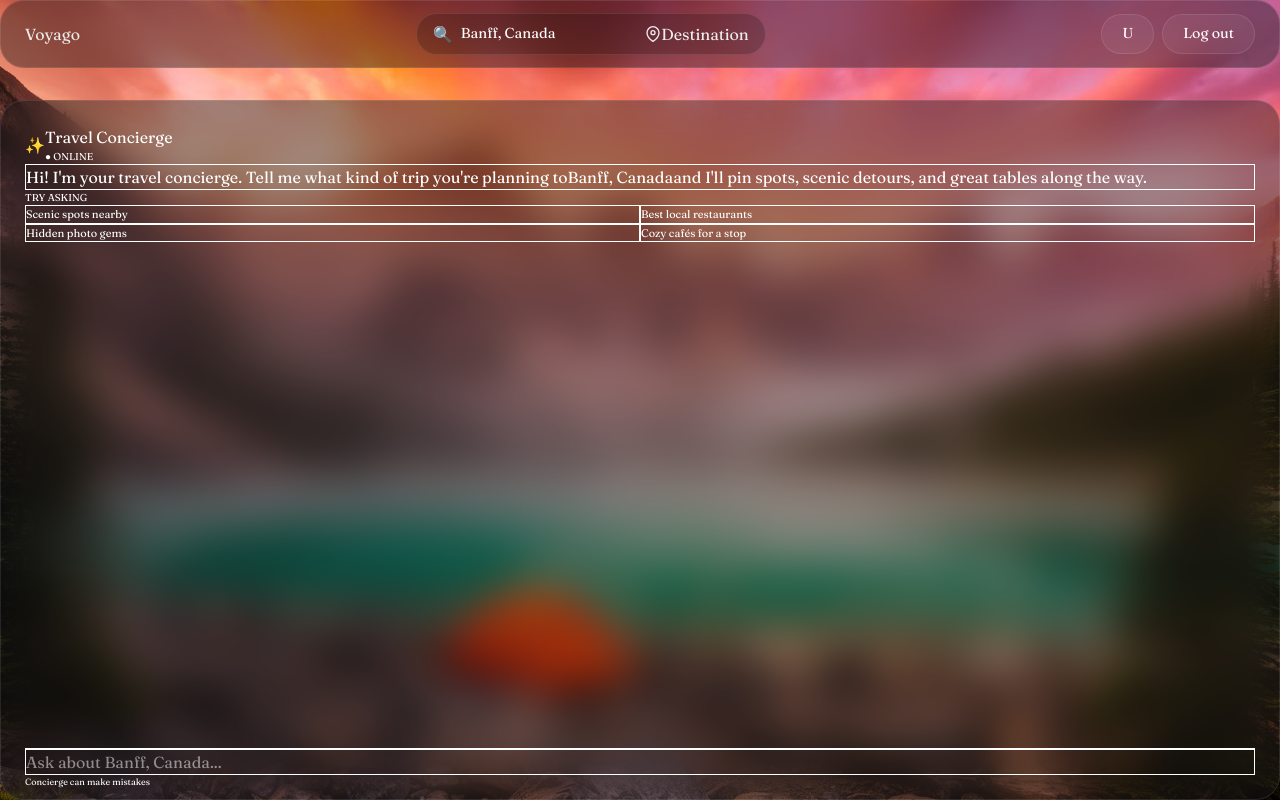
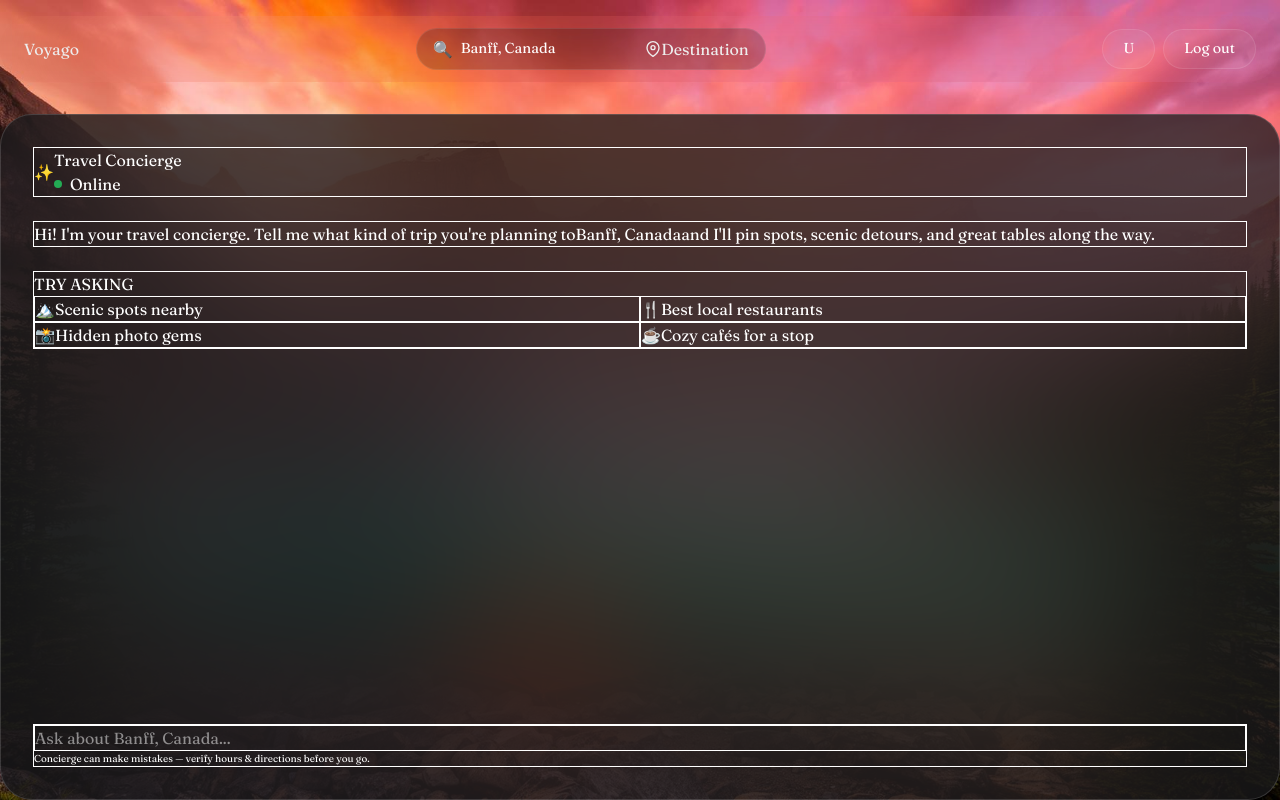
Before and after one commit to apekshananda/Travel-App, a Next.js app: page /dashboard in a window 1280 px wide. Built offline with nearby package versions, Linux system fonts and the light colour scheme.

Commit message:
css updated

```diff
--- a/app/dashboard/DashboardLayout.tsx
+++ b/app/dashboard/DashboardLayout.tsx
@@ -1,12 +1,16 @@
-// app/dashboard/layout.tsx
+'use client';
+import { useState } from 'react';
 import Navbar from '@/components/Navbar';
 
 export default function DashboardLayout({ children }: { children: React.ReactNode }) {
+  const [destination, setDestination] = useState("Banff, Canada");
+
   return (
     <div className="relative min-h-screen w-full">
-      {/* Container with high z-index to ensure it sits on top */}
+      {/* Container with high z-index */}
       <div className="relative z-50">
-        <Navbar />
+        {/* Pass the required props here */}
+        <Navbar destination={destination} setDestination={setDestination} />
       </div>
 
       {/* Content */}
--- a/app/globals.css
+++ b/app/globals.css
@@ -1,4 +1,3 @@
-
 @import url('https://fonts.googleapis.com/css2?family=Fraunces:opsz,wght@9..144,400;9..144,700&display=swap');
 @import "tailwindcss/preflight";
 @import "tailwindcss/utilities";
@@ -54,60 +53,40 @@ body {
 
 .input-field:focus { border-color: #71717a; }
 
-.btn-base {
-  width: 100%;
-  padding: 1rem;
-  border-radius: 0.75rem;
-  font-weight: 600;
-  cursor: pointer;
-  transition: all 0.2s;
-  text-align: center;
-  background: #ffffff;
-  color: #000000;
-}
 
-.login-button { font-weight: 700; }
 
-.secondary-button, .google-button {
-  border: 1px solid rgba(255, 255, 255, 0.2);
-  margin-top: 1rem;
-}
-
-.login-button:hover, .secondary-button:hover, .google-button:hover {
-  background: rgba(255, 255, 255, 0.1);
+/* --- DASHBOARD GLASS STYLES --- */
+.dash-panel {
+  /* Increased opacity for a more solid, opaque feel */
+  background: rgba(24, 24, 27, 0.75);
+  backdrop-filter: blur(70px);
+  -webkit-backdrop-filter: blur(30px);
+  border: 1px solid rgba(255, 255, 255, 0.15);
+  border-radius: 2rem;
   color: white;
-}
-
-/* 4. --- DASHBOARD PAGE STYLES --- */
-.dash-panel {
-
-  background: rgba(24, 24, 27, 0.4);
-  backdrop-filter: blur(20px);
-  -webkit-backdrop-filter: blur(20px);
-  border: 1px solid rgba(255, 255, 255, 0.1);
-  border-radius: 1.5rem; /* Smoother, more rounded corners */
-  padding: 1.5rem;
-  color: white;
+  padding: 2rem;
   height: 100%;
   display: flex;
   flex-direction: column;
+  gap: 1.5rem;
+  margin-bottom: 2rem;
 }
 
-.dash-input {
-  width: 100%;
-  padding: 1.25rem;
-  border-radius: 1.5rem;
-  background: rgba(0, 0, 0, 0.2);
-  color: #ffffff;
-  border: 1px solid rgba(255, 255, 255, 0.1);
-  outline: none;
-  display: block;
-  transition: all 0.2s;
+/* Blinking animation for the online status */
+@keyframes blink {
+  0% { opacity: 1; }
+  50% { opacity: 0.3; }
+  100% { opacity: 1; }
 }
 
-.dash-input:focus {
-  border-color: rgba(255, 255, 255, 0.3);
-  background: rgba(0, 0, 0, 0.3);
+.status-online {
+  display: inline-block;
+  width: 8px;
+  height: 8px;
+  background-color: #22c55e;
+  border-radius: 50%;
+  margin-right: 8px;
+  animation: blink 2s infinite;
 }
 
 /* 5. --- DASHBOARD NAVBAR --- */
@@ -116,12 +95,10 @@ body {
   justify-content: space-between;
   align-items: center;
   padding: 0.75rem 1.5rem;
-  background: rgba(24, 24, 27, 0.4);
-  backdrop-filter: blur(20px);
-  border: 1px solid rgba(255, 255, 255, 0.1);
-  border-radius: 1.5rem;
   margin-bottom: 2rem;
-
+  backdrop-filter: blur(70px);
+  border-radius: 2rem;
+  margin-top:1rem;
 }
 
 .nav-search-wrapper {
--- a/components/ChatPanel.tsx
+++ b/components/ChatPanel.tsx
@@ -1,50 +1,56 @@
 export default function ChatPanel({ destination }: { destination: string }) {
+  // Define the suggestions array here, inside the component function
   const suggestions = [
-    "Scenic spots nearby", "Best local restaurants",
-    "Hidden photo gems", "Cozy cafés for a stop"
+    { label: "Scenic spots nearby", icon: "🏔️" },
+    { label: "Best local restaurants", icon: "🍴" },
+    { label: "Hidden photo gems", icon: "📸" },
+    { label: "Cozy cafés for a stop", icon: "☕" },
   ];
 
   return (
-    <div className="dash-panel">
+    <div className="dash-panel h-full flex flex-col gap-6 p-8">
       {/* Header */}
-      <div className="flex items-center gap-3 mb-6">
-        <div className="w-10 h-10 rounded-full bg-orange-500/20 flex items-center justify-center text-lg">✨</div>
+      <div className="bg-white/5 p-6 rounded-3xl border border-white/10 backdrop-blur-md">
+        <div className="flex items-center gap-4">
+          <div className="w-12 h-12 rounded-full bg-orange-500/20 flex items-center justify-center text-2xl">✨</div>
           <div>
-          <h2 className="text-lg font-bold">Travel Concierge</h2>
-          <p className="text-emerald-400 text-[10px] uppercase tracking-wider">● Online</p>
+            <h2 className="text-2xl font-bold">Travel Concierge</h2>
+            <div className="text-emerald-400 text-sm mt-1 font-medium flex items-center">
+              <span className="status-online"></span> Online
+            </div>
+          </div>
         </div>
       </div>
 
-      {/* Content Container (Scrollable) */}
-      <div className="grow overflow-y-auto space-y-6">
-        <p className="text-sm text-white/90 bg-white/5 p-4 rounded-2xl border border-white/5">
+      {/* Introduction Text */}
+      <div className="bg-white/5 p-6 rounded-3xl border border-white/10 backdrop-blur-md text-white/90 leading-relaxed">
         Hi! I'm your travel concierge. Tell me what kind of trip you're planning to
         <span className="text-orange-400 font-bold px-1">{destination}</span>
         and I'll pin spots, scenic detours, and great tables along the way.
-        </p>
+      </div>
 
-        {/* Try Asking - Moved Upwards */}
-        <div className="space-y-2">
-          <p className="text-[10px] uppercase text-white/40 font-bold ml-1">Try Asking</p>
-          <div className="grid grid-cols-2 gap-2">
+      {/* Try Asking Section */}
+      <div className="bg-white/5 p-6 rounded-3xl border border-white/10 backdrop-blur-md space-y-4">
+        <p className="text-xs uppercase tracking-widest text-white/40 font-bold">Try Asking</p>
+        <div className="grid grid-cols-2 gap-3">
           {suggestions.map((item) => (
-              <button key={item} className="text-[11px] text-left p-3 rounded-xl bg-white/5 border border-white/10 hover:bg-white/10 transition-colors">
-                {item}
+            <button
+              key={item.label}
+              className="flex items-center gap-3 p-4 rounded-2xl bg-white/5 border border-white/10 hover:bg-white/20 transition-all text-sm font-medium"
+            >
+              <span>{item.icon}</span> {item.label}
             </button>
           ))}
         </div>
       </div>
-      </div>
 
-      {/* Input Area (Pinned to bottom) */}
-      <div className="mt-4 pt-4 border-t border-white/5 relative">
+      {/* Input Area */}
+      <div className="mt-auto bg-white/5 p-6 rounded-3xl border border-white/10 backdrop-blur-md">
         <input
-          className="w-full bg-black/20 p-4 rounded-xl border border-white/10 text-sm text-white placeholder-white/30 outline-none"
+          className="w-full bg-black/40 p-5 rounded-2xl border border-white/10 text-white placeholder-white/40 outline-none focus:border-white/20 transition-all"
           placeholder={`Ask about ${destination}...`}
         />
-        <div className="absolute right-6 top-8 text-[9px] text-white/20">
-          Concierge can make mistakes
-        </div>
+        <p className="text-[10px] text-white/30 mt-3 ml-2">Concierge can make mistakes — verify hours & directions before you go.</p>
       </div>
     </div>
   );
```
Lines whose indentation alone changed are shown as unchanged.
